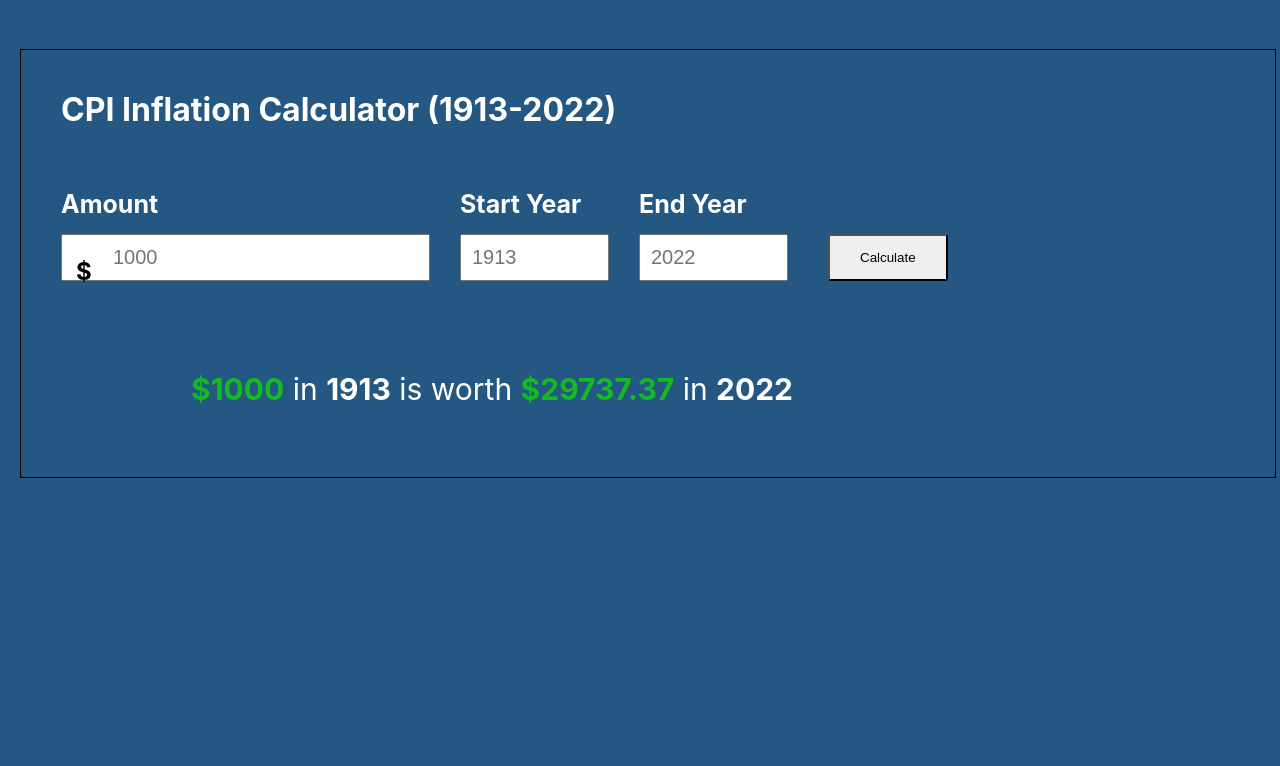
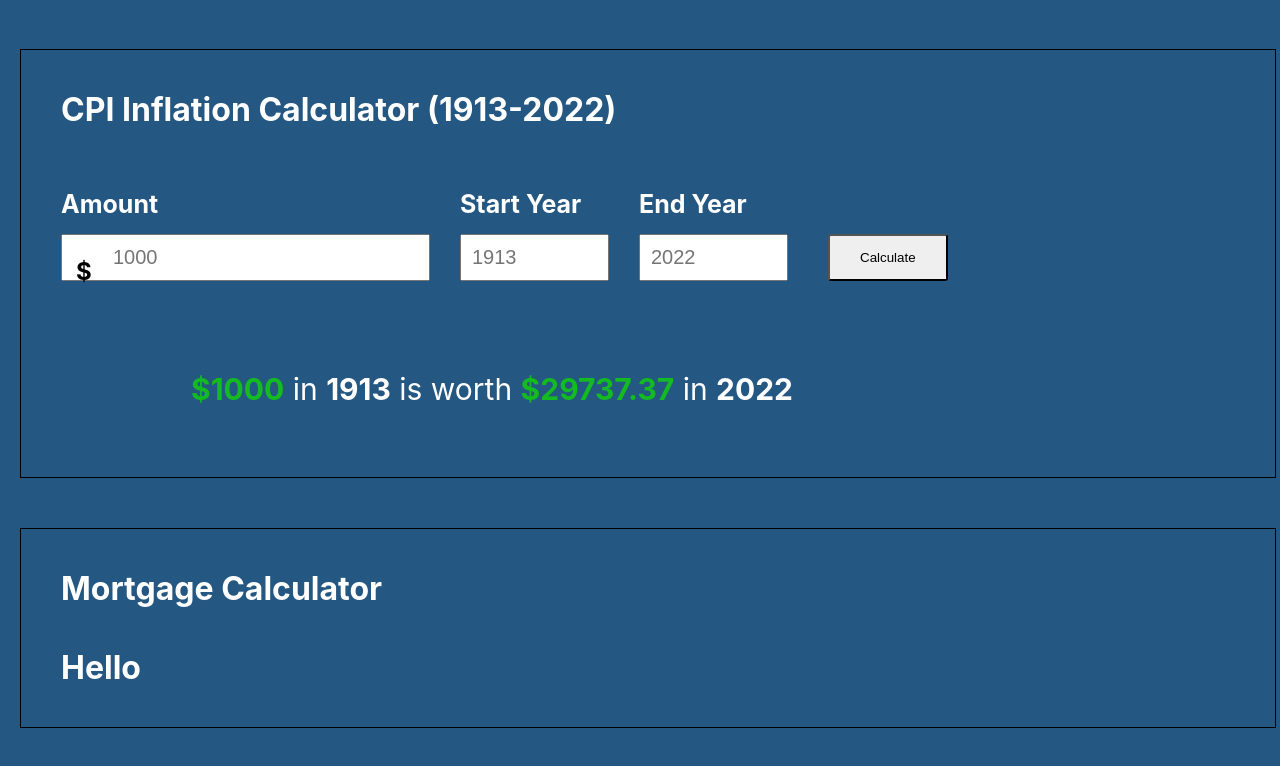
Before and after one commit to tomaszmiejevas/react-finance, a React (Create React App) app: page / in a window 1280 px wide. Shown: the part 829-1595 px from the top of the page. Before the commit the page ends 1357 px from the top, so only its background shows below. Built offline with nearby package versions, Linux system fonts and the light colour scheme.

Commit message:
Started Mortgage Calc

```diff
--- a/public/index.html
+++ b/public/index.html
@@ -24,7 +24,7 @@
       work correctly both with client-side routing and a non-root public URL.
       Learn how to configure a non-root public URL by running `npm run build`.
     -->
-    <title>React App</title>
+    <title>React Finance</title>
   </head>
   <body>
     <noscript>You need to enable JavaScript to run this app.</noscript>
--- a/src/App.js
+++ b/src/App.js
@@ -6,6 +6,7 @@ import InfoInput from "./components/Input/InfoInput";
 import OutputInfo from "./components/Output/OutputInfo";
 import OutputGraph from "./components/Output/OutputGraph";
 import ValueByYear from "./components/ValueByYear/ValueByYear";
+import MortgageCalc from "./components/MortgageCalc/MortgageCalc";
 
 function App() {
   const [data, setData] = useState({
@@ -36,9 +37,12 @@ function App() {
         <h1>CPI Inflation Calculator (1913-2022)</h1>
         <ValueByYear />
       </div>
+      <div className="wrapper">
+        <h1>Mortgage Calculator</h1>
+        <MortgageCalc />
+      </div>
     </div>
   );
 }
 
-
 export default App;
--- /dev/null
+++ b/src/components/MortgageCalc/MortgageCalc.js
@@ -0,0 +1,14 @@
+import React, { useState } from 'react';
+
+import styles from './MortgageCalc.module.css';
+
+const OutputInfo = (props) => {
+
+ return (
+  <div>
+    <h1>Hello</h1>
+  </div>
+ )
+}
+
+export default OutputInfo;
```
Also changed, not shown: src/components/MortgageCalc/MortgageCalc.module.css (added).
